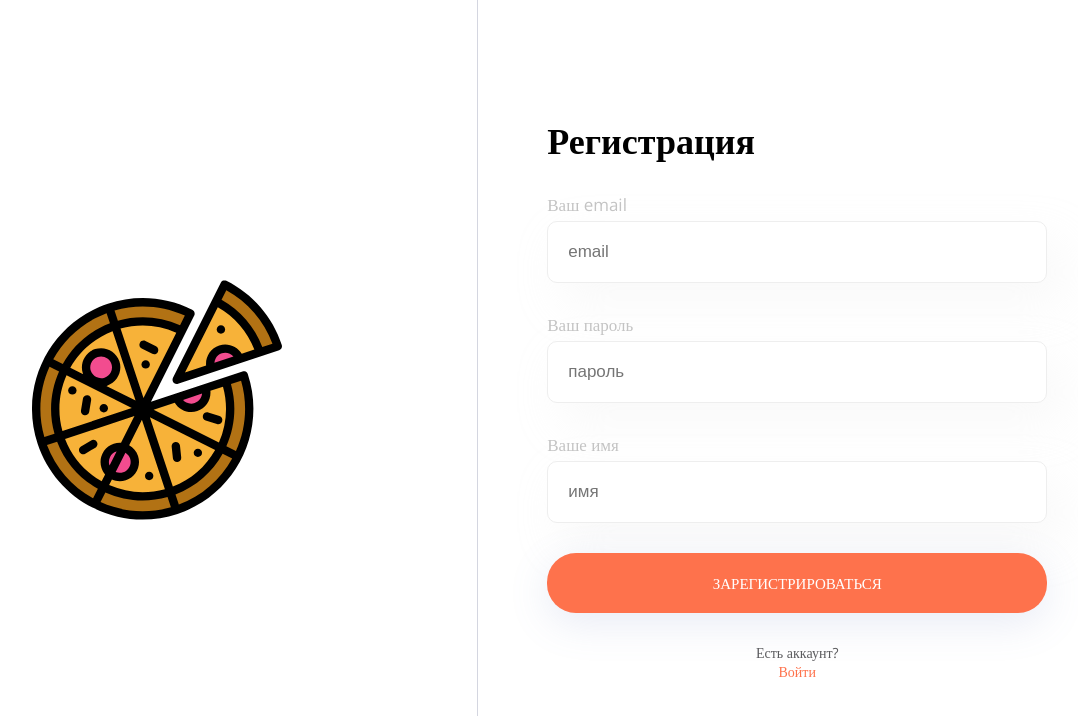
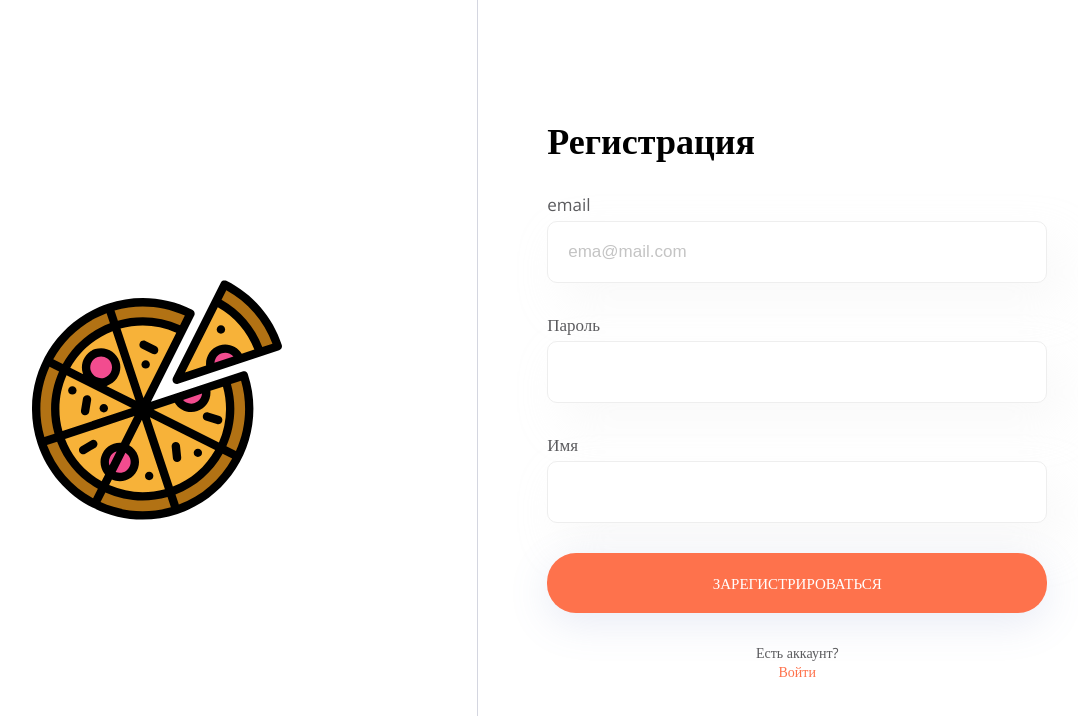
Before and after one commit to Devslother/Pizza, a React (Vite) app: page /auth/register in a window 1280 px wide. Shown: the top 716 px of the page, without its empty margins (163-1241 px from the left). Built offline with nearby package versions, Linux system fonts and the light colour scheme.

Commit message:
placeholder

```diff
--- a/src/pages/Login/Login.module.css
+++ b/src/pages/Login/Login.module.css
@@ -19,6 +19,13 @@
 }
 
 .field label {
+	color: var(--text-secondary-color);
+	font-size: 17px;
+	font-style: normal;
+	font-weight: 400;
+}
+
+.field ::placeholder {
 	color: #c4c4c4;
 	font-size: 17px;
 	font-style: normal;
--- a/src/pages/Login/Login.tsx
+++ b/src/pages/Login/Login.tsx
@@ -46,13 +46,13 @@ export function Login() {
 		{loginErrorMessage && <div className={styles.error}>{loginErrorMessage}</div>}
 		<form className={styles.form} onSubmit={submit}>
 		<div className={styles.field}>
-			<label htmlFor='email'>Ваш email</label>
-			<Input id='email' name='email' placeholder='email' />
+			<label htmlFor='email'>email</label>
+			<Input id='email' name='email' placeholder='ema@mail.com' />
 		</div>
 
 		<div className={styles.field}>
-			<label htmlFor='password'>Ваш пароль</label>
-			<Input id='password' name='password' type='password' placeholder='пароль' />
+			<label htmlFor='password'>Пароль</label>
+			<Input id='password' name='password' type='password' />
 		</div>
 		<Button appearence='big'>Вход</Button>
 		</form>
--- a/src/pages/Register/Register.tsx
+++ b/src/pages/Register/Register.tsx
@@ -45,18 +45,18 @@ export function Register() {
 		{registerErrorMessage && <div className={styles.error}>{registerErrorMessage}</div>}
 		<form className={styles.form} onSubmit={submit}>
 		<div className={styles.field}>
-			<label htmlFor='email'>Ваш email</label>
-			<Input id='email' name='email' placeholder='email' />
+			<label htmlFor='email'>email</label>
+			<Input id='email' name='email' placeholder='ema@mail.com' />
 		</div>
 
 		<div className={styles.field}>
-			<label htmlFor='password'>Ваш пароль</label>
-			<Input id='password' name='password' type='password' placeholder='пароль' />
+			<label htmlFor='password'>Пароль</label>
+			<Input id='password' name='password' type='password' />
 		</div>
 
 		<div className={styles.field}>
-			<label htmlFor='name'>Ваше имя</label>
-			<Input id='name' name='name' placeholder='имя' />
+			<label htmlFor='name'>Имя</label>
+			<Input id='name' name='name' />
 		</div>
 
 		<Button appearence='big'>Зарегистрироваться</Button>
```
